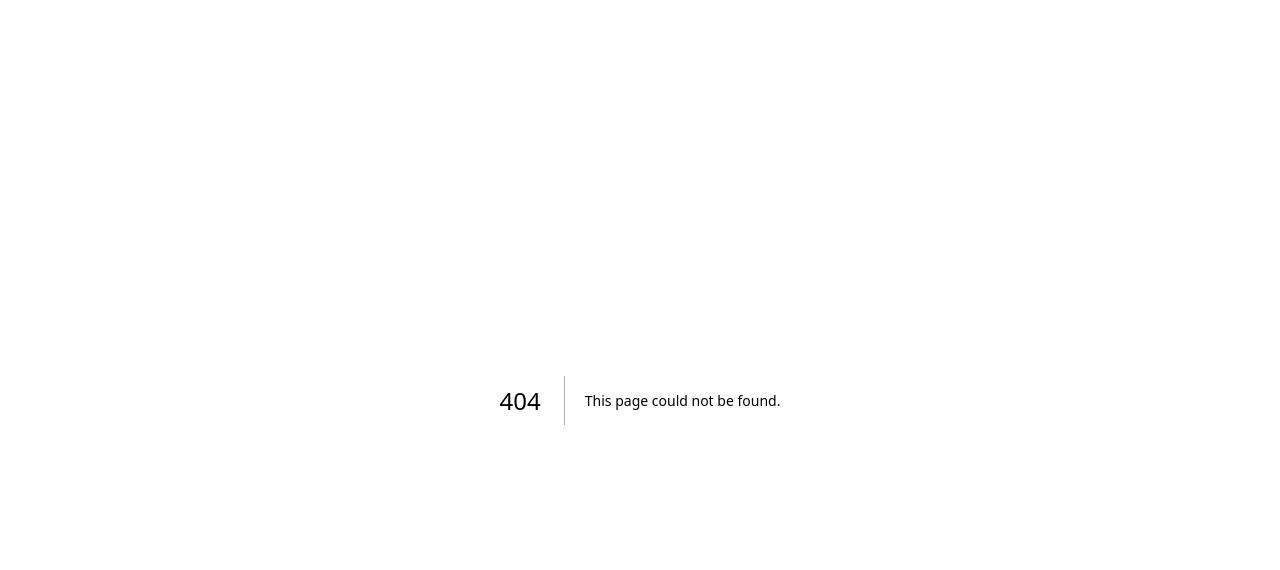
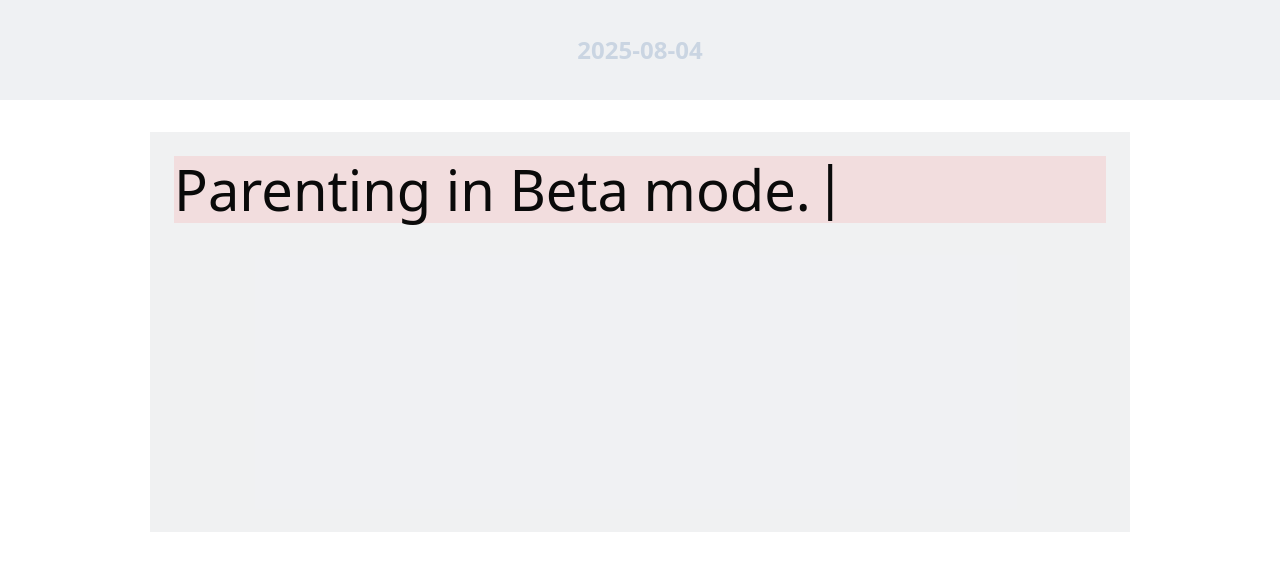
Before and after one commit to qilei0529/daily-tailwind-section, a Next.js app: page /daily/2025-08-04 in a window 1280 px wide. Before the commit this address had no page. Shown: the top 570 px of the page. Built offline with nearby package versions, Linux system fonts and the light colour scheme.

Commit message:
feat: 2025-08-04

```diff
--- /dev/null
+++ b/src/app/daily/2025-08-04/page.tsx
@@ -0,0 +1,77 @@
+'use client'
+
+import RotatingScene from '@/components/3d/RotatingScene'
+import { useEffect, useRef, useState } from 'react'
+
+export default function Page() {
+  return <div className="w-screen">
+    <div className="h-[100px] bg-slate-500/10 mb-8 text-center justify-center items-center flex text-2xl text-slate-300 font-bold">2025-08-04</div>
+
+    <div className="max-w-[980px] md:h-[400px] relative mx-auto bg-gray-500/10 relative p-6">
+      <div className="flex flex-col gap-2 md:gap-4">
+        <h1 className="text-[56px] md:text-[56px] bg-red-500/10 lg:text-[56px] font-medium md:text-left leading-[1.2]">
+          <TypingText texts={[
+            "Hello, world!",
+            "Parenting in Beta mode.",
+            "This is a test.",
+          ]} />
+        </h1>
+      </div>
+    </div>
+  </div>
+}
+
+
+function TypingText({ texts }: { texts: string[] }) {
+
+  const [index, setIndex] = useState(0)
+  const text = texts[index]
+
+  const [displayText, setDisplayText] = useState('')
+  const [isTyping, setIsTyping] = useState(true)
+  const [isForward, setIsForward] = useState(true)
+
+  const timerRef = useRef<NodeJS.Timeout | null>(null)
+
+  const waitDelay = 3000
+
+  useEffect(() => {
+
+    // if (!isTyping) return
+    if (isForward) {
+      if (displayText.length === text.length) {
+        timerRef.current = setTimeout(() => {
+          setIsForward(false)
+        }, waitDelay)
+        return
+      }
+    } else {
+      if (displayText.length === 0) {
+        timerRef.current = setTimeout(() => {
+          if (index === texts.length - 1) {
+            setIndex(0)
+          } else {
+            setIndex(index + 1)
+          }
+          setIsForward(true)
+        }, 300)
+        return
+      }
+    }
+    const interval = setInterval(() => {
+      if (isForward) {
+        setDisplayText(text.slice(0, displayText.length + 1))
+      } else {
+        setDisplayText(text.slice(0, displayText.length - 1))
+      }
+    }, 30)
+    return () => clearInterval(interval)
+  }, [text, displayText, isForward])
+  return <div className="relative">
+    <span className='text-transparent'>{text}</span>
+    <div className='absolute top-0 left-0'>
+      {displayText}
+      {true ? <span className="animate-blink relative bottom-1 ml-1">|</span> : ''}
+    </div>
+  </div>
+}
--- a/src/app/globals.css
+++ b/src/app/globals.css
@@ -120,3 +120,18 @@
     @apply bg-background text-foreground;
   }
 }
+
+@layer utilities {
+  .animate-blink {
+    animation: blink 1s infinite;
+  }
+
+  @keyframes blink {
+    0%, 50% {
+      opacity: 1;
+    }
+    51%, 100% {
+      opacity: 0;
+    }
+  }
+}
```
